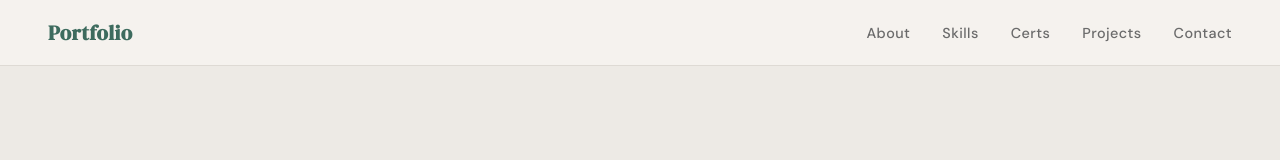
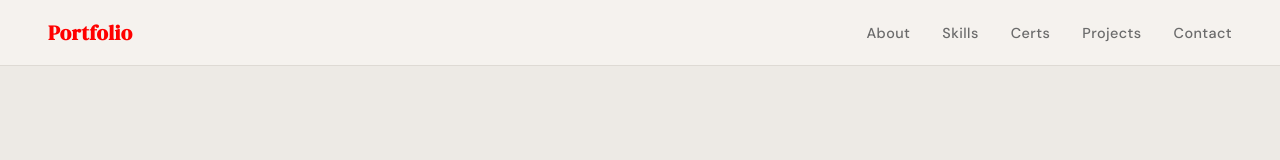
Before and after one commit to abhinavshindo123-dot/portfolio-backend, a website: page index.html in a window 1280 px wide. Shown: the top 160 px of the page. Drawn offline with Linux system fonts and the light colour scheme.

Commit message:
Change nav h2 color from accent to red

```diff
--- a/index.html
+++ b/index.html
@@ -52,7 +52,7 @@ nav {
 nav h2 {
   font-family: 'DM Serif Display', serif;
   font-size: 1.3rem;
-  color: var(--accent);
+  color: red;
   letter-spacing: 0.02em;
 }
 
```
